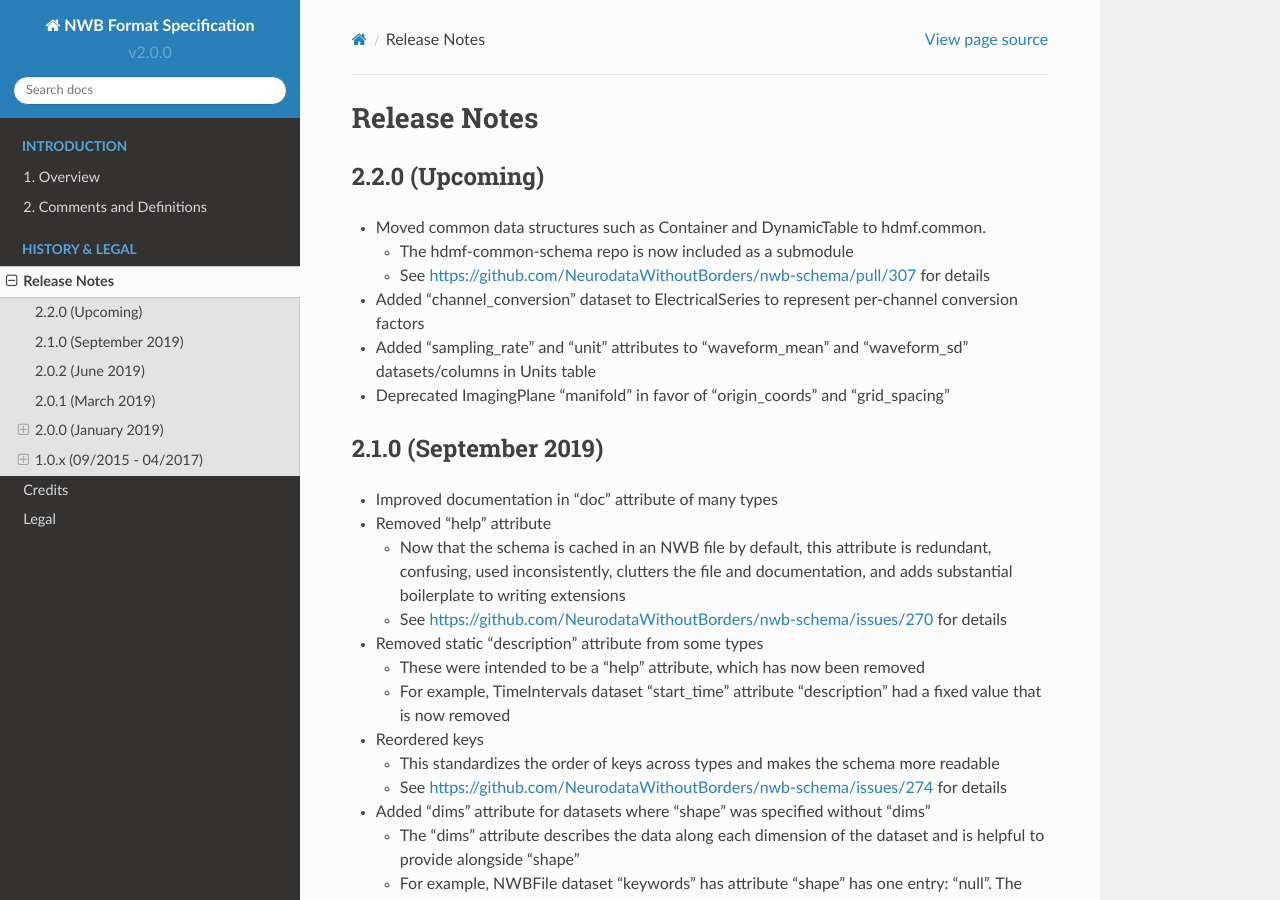
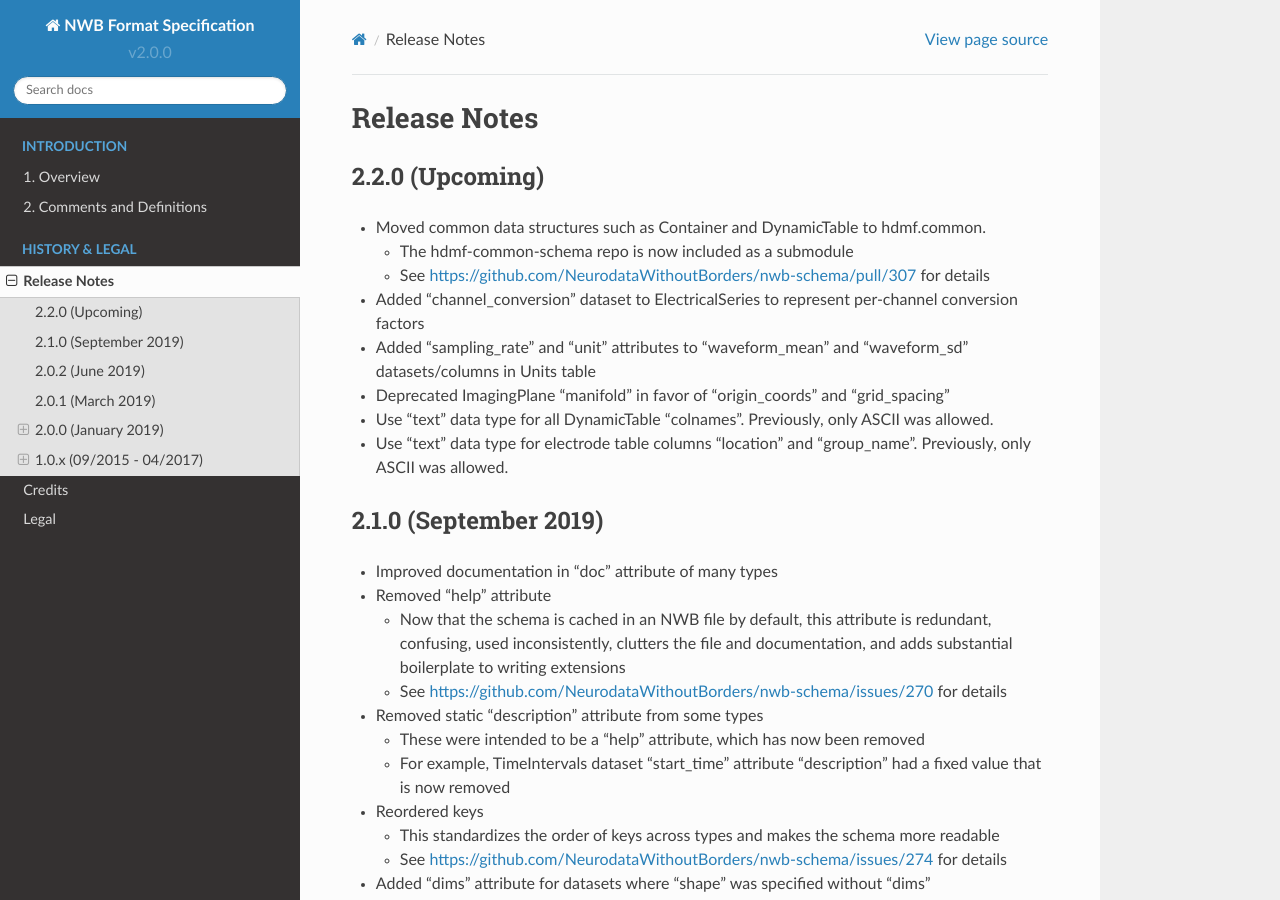
Before and after one commit to NeurodataWithoutBorders/nwb-schema, a Sphinx documentation site: the page built from docs/format/source/format_release_notes.rst, in a window 1280 px wide and 900 px high. Built offline with Sphinx 7.4.7 and the Read the Docs theme 2.0.0, drawn with Linux system fonts in a browser that asks for light colours.

Commit message:
Change electrode table columns to be text instead of ascii (#340)
* Change electrode table columns to be text instead of ascii

* Update release notes

* Update format_release_notes.rst

```diff
--- a/docs/format/source/format_release_notes.rst
+++ b/docs/format/source/format_release_notes.rst
@@ -14,6 +14,11 @@ Release Notes
 - Added "sampling_rate" and "unit" attributes to "waveform_mean" and "waveform_sd" datasets/columns in Units table
 
 - Deprecated ImagingPlane "manifold" in favor of "origin_coords" and "grid_spacing"
+
+- Use "text" data type for all DynamicTable "colnames". Previously, only ASCII was allowed.
+
+- Use "text" data type for electrode table columns "location" and "group_name". Previously, only ASCII was allowed.
+
 
 2.1.0 (September 2019)
 ----------------------
```
Also changed, not shown: 1 other file.
